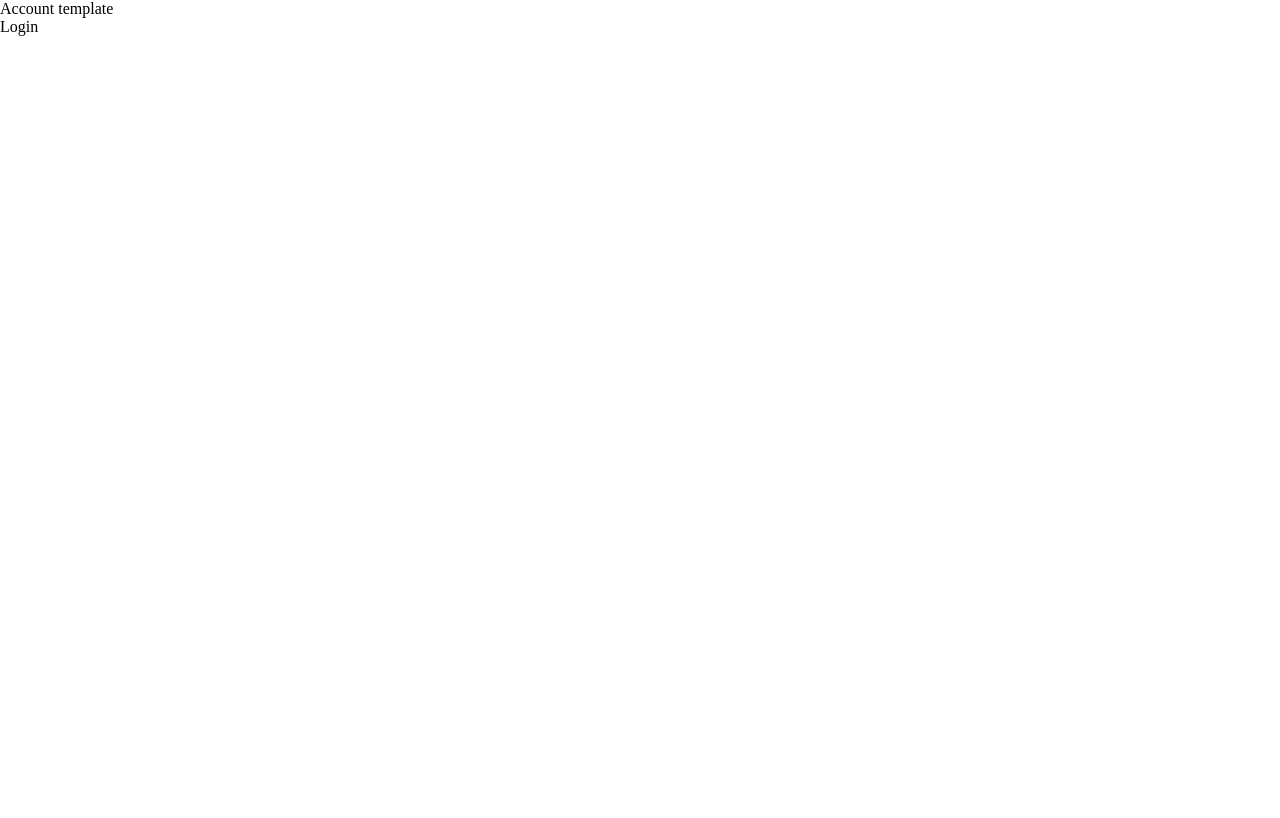
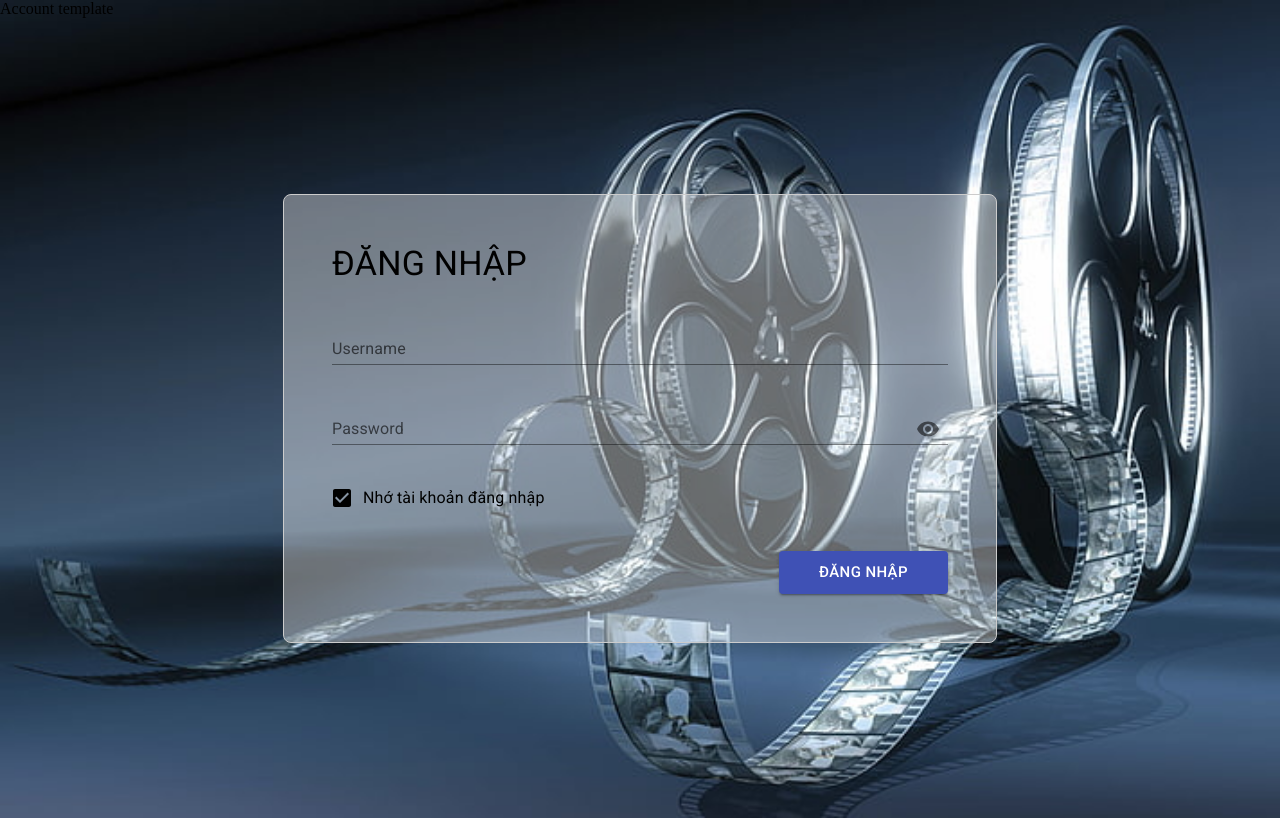
Before and after one commit to duongacy/movie-x-user-2, a React (Create React App) app: page /login in a window 1280 px wide. Built offline with nearby package versions, Linux system fonts and the light colour scheme; no server answers.

Commit message:
login page

```diff
--- a/src/App.tsx
+++ b/src/App.tsx
@@ -20,7 +20,7 @@ function App() {
                 </Route>
                 <Route exact path="/login">
                     <AccountTemplate>
-                        <Login />
+                    <Login />
                     </AccountTemplate>
                 </Route>
                 <Route exact path="/my-account">
--- a/src/pages/Account/Login.tsx
+++ b/src/pages/Account/Login.tsx
@@ -1,9 +1,110 @@
-import React from 'react';
+import { Container, Typography, Button } from '@material-ui/core';
+import * as React from 'react';
+import Box from '@mui/material/Box';
+import Input from '@mui/material/Input';
+import InputLabel from '@mui/material/InputLabel';
+import InputAdornment from '@mui/material/InputAdornment';
+import FormControl from '@mui/material/FormControl';
+import IconButton from '@mui/material/IconButton';
+import VisibilityOff from '@mui/icons-material/VisibilityOff';
+import Visibility from '@mui/icons-material/Visibility';
+import { Checkbox, FormControlLabel } from '@mui/material';
 
 interface Props {}
 
 const Login = (props: Props) => {
-    return <div>Login</div>;
+    const [values, setValues] = React.useState({
+        showPassword: false,
+    });
+
+    const handleClickShowPassword = () => {
+        setValues({
+            ...values,
+            showPassword: !values.showPassword,
+        });
+    };
+    const handleMouseDownPassword = (event: React.MouseEvent<HTMLButtonElement>) => {
+        event.preventDefault();
+    };
+    const handleChangePassword = (event: React.ChangeEvent<HTMLInputElement>) => {};
+    return (
+        <Container>
+            <Box
+                style={{
+                    height: '100vh',
+                    display: 'flex',
+                    alignItems: 'center',
+                    justifyContent: 'center',
+                }}
+            >
+                <Box
+                    sx={{
+                        display: 'flex',
+                        flexDirection: 'column',
+                        gap: '2rem',
+                        flex: 'auto',
+                        width: {
+                            xs: '100%',
+                            md: '75%',
+                            lg: '50%',
+                        },
+                        border: '#ccc solid 1px',
+                        borderRadius: '.5rem',
+                        flexGrow: 0,
+                        p: '3rem',
+                        bgcolor: '#ffffff60',
+                    }}
+                >
+                    <Typography variant="h4" style={{ textTransform: 'uppercase' }}>
+                        Đăng nhập
+                    </Typography>
+                    <FormControl variant="standard">
+                        <InputLabel htmlFor="standard-adornment-username">Username</InputLabel>
+                        <Input id="standard-adornment-username" />
+                    </FormControl>
+
+                    <FormControl variant="standard">
+                        <InputLabel htmlFor="standard-adornment-password">Password</InputLabel>
+                        <Input
+                            id="standard-adornment-password"
+                            type={values.showPassword ? 'text' : 'password'}
+                            onChange={handleChangePassword}
+                            endAdornment={
+                                <InputAdornment position="end">
+                                    <IconButton
+                                        aria-label="toggle password visibility"
+                                        onClick={handleClickShowPassword}
+                                        onMouseDown={handleMouseDownPassword}
+                                    >
+                                        {values.showPassword ? <VisibilityOff /> : <Visibility />}
+                                    </IconButton>
+                                </InputAdornment>
+                            }
+                        />
+                    </FormControl>
+                    <FormControlLabel
+                        control={<Checkbox defaultChecked />}
+                        label="Nhớ tài khoản đăng nhập"
+                    />
+
+                    <Box
+                        sx={{
+                            textAlign: 'right',
+                        }}
+                    >
+                        <Button
+                            color="primary"
+                            variant="contained"
+                            size="large"
+                            style={{ paddingLeft: '2.5rem', paddingRight: '2.5rem' }}
+                        >
+                            Đăng nhập
+                        </Button>
+                    </Box>
+                </Box>
+            </Box>
+        </Container>
+    );
 };
 
 export default Login;
--- a/src/templates/AccountTemplate/AccountTemplate.tsx
+++ b/src/templates/AccountTemplate/AccountTemplate.tsx
@@ -4,7 +4,14 @@ interface Props {}
 
 const AccountTemplate: React.FC<Props> = ({ children }) => {
     return (
-        <div>
+        <div
+            style={{
+                backgroundImage: "url('/images/film-reel-reels-3d-wallpaper-preview.jpg')",
+                backgroundPosition: 'center',
+                backgroundRepeat: 'no-repeat',
+                backgroundSize: 'cover',
+            }}
+        >
             <div>Account template</div>
             {children}
         </div>
```
Also changed, not shown: public/images/film-reel-reels-3d-wallpaper-preview.jpg (added).
